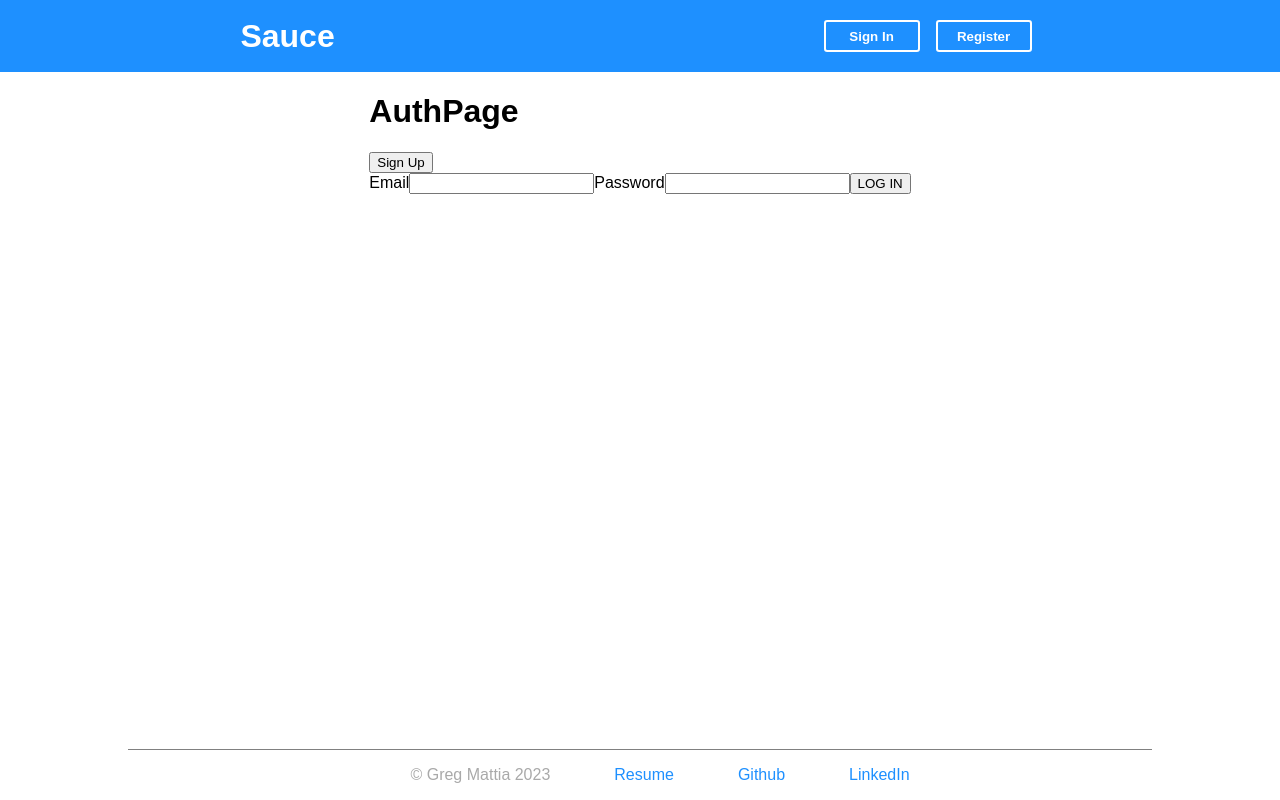
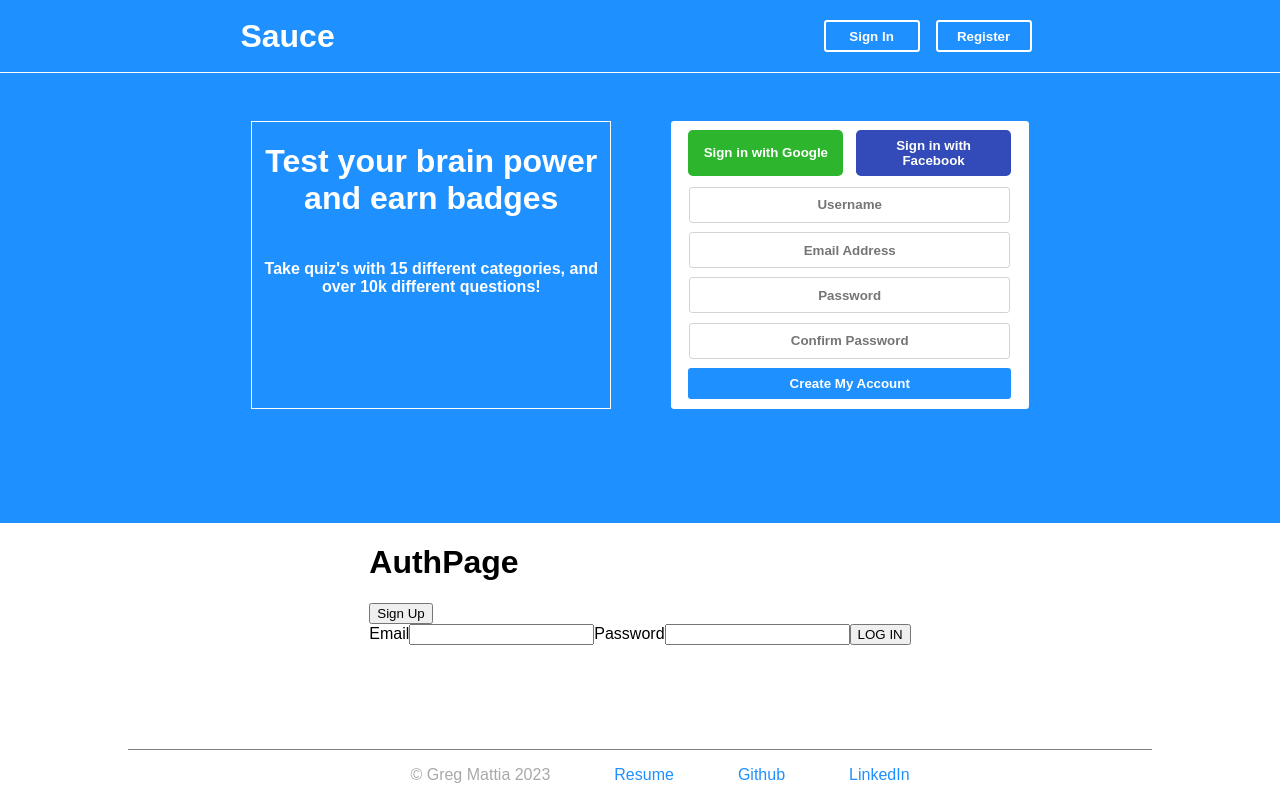
Before and after one commit to GJMattia/Q-CLIENT, a React (Vite) app: page /sauce in a window 1280 px wide. Built offline with nearby package versions, Linux system fonts and the light colour scheme.

Commit message:
styled create account div on front page, moved over assets from old component

```diff
--- a/src/components/App/App.jsx
+++ b/src/components/App/App.jsx
@@ -8,6 +8,7 @@ import Profile from '../Profile/Profile';
 import Sauce from '../Sauce/Sauce';
 import './App.css';
 import Footer from '../Footer/Footer';
+import Home from '../Home/Home';
 
 export default function App() {
   const [user, setUser] = useState(getUser())
@@ -25,6 +26,7 @@ export default function App() {
         </> :
         <>
           <NavBar1 />
+          <Home setUser={setUser} />
           <AuthPage setUser={setUser} />
           <Footer />
         </>
--- a/src/components/Auth/SignUpForm/SignUpForm.jsx
+++ b/src/components/Auth/SignUpForm/SignUpForm.jsx
@@ -1,56 +1,57 @@
-import { Component } from 'react'
-import { signUp } from '../../../../utilities/user-services'
+import React, { useState } from 'react';
+import { signUp } from '../../../../utilities/user-services';
 
-export default class SignUpForm extends Component {
-  state = {
+const SignUpForm = ({ setUser }) => {
+  const [formData, setFormData] = useState({
     name: '',
     email: '',
     password: '',
     confirm: '',
     error: ''
+  });
+
+  const handleChange = (evt) => {
+    setFormData({
+      ...formData,
+      [evt.target.name]: evt.target.value,
+      error: ''
+    });
   };
 
-  handleChange = (evt) => {
-    this.setState({
-      [evt.target.name]: evt.target.value,
-      error: ''
-    })
+  const handleSubmit = async (evt) => {
+    evt.preventDefault();
+    try {
+      const { error, confirm, ...data } = formData;
+
+      const user = await signUp(data);
+      setUser(user);
+    } catch (error) {
+      setFormData({ ...formData, error: 'Sign Up Failed - Try Again' });
     }
+  };
 
-  handleSubmit = async (evt) => {
-    evt.preventDefault()
-    try {
-      const formData = {...this.state}
+  const disable = formData.password !== formData.confirm;
 
-      delete formData.error
-      delete formData.confirm
-
-      const user = await signUp(formData)
-      this.props.setUser(user)
-    } catch (error) {
-      this.setState({ error: 'Sign Up Failed - Try Again' })
-    }
-  }
-
-  render() {
-    const disable = this.state.password !== this.state.confirm
   return (
     <div>
       <div className="form-container">
-          <form autoComplete="off" onSubmit={this.handleSubmit}>
+        <form autoComplete="off" onSubmit={handleSubmit}>
           <label>Name</label>
-            <input type="text" name="name" value={this.state.name} onChange={this.handleChange} required />
+          <input type="text" name="name" value={formData.name} onChange={handleChange} required />
           <label>Email</label>
-            <input type="email" name="email" value={this.state.email} onChange={this.handleChange} required />
+          <input type="email" name="email" value={formData.email} onChange={handleChange} required />
           <label>Password</label>
-            <input type="password" name="password" value={this.state.password} onChange={this.handleChange} required />
+          <input type="password" name="password" value={formData.password} onChange={handleChange} required />
           <label>Confirm</label>
-            <input type="password" name="confirm" value={this.state.confirm} onChange={this.handleChange} required />
-            <button type="submit" disabled={disable}>SIGN UP</button>
+          <input type="password" name="confirm" value={formData.confirm} onChange={handleChange} required />
+          <button type="submit" disabled={disable}>
+            SIGN UP
+          </button>
         </form>
       </div>
-        <p className="error-message">&nbsp;{this.state.error}</p>
+      <p className="error-message">&nbsp;{formData.error}</p>
     </div>
-    )
-  }
-}
+  );
+};
+
+export default SignUpForm;
--- /dev/null
+++ b/src/components/Home/Home.css
@@ -0,0 +1,100 @@
+.Home {
+    display: flex;
+    flex-direction: column;
+    justify-content: flex-start;
+    align-items: center;
+    width: 100%;
+    background-color: dodgerblue;
+}
+
+.SplitBox {
+    margin-top: 3rem;
+    width: 70%;
+    height: 18rem;
+    display: flex;
+    flex-direction: row;
+    justify-content: space-evenly;
+    margin-bottom: 4rem;
+}
+
+.BoxOne {
+    display: flex;
+    flex-direction: column;
+    justify-content: flex-start;
+    align-items: center;
+    text-align: center;
+    width: 40%;
+    color: white;
+    border: 1px solid white;
+
+}
+
+.BoxTwo {
+    display: flex;
+    flex-direction: column;
+    justify-content: space-around;
+    align-items: center;
+    text-align: center;
+    width: 40%;
+    background-color: white;
+    border-radius: .2rem;
+}
+
+.SignInOptions {
+    display: flex;
+    justify-content: space-between;
+    width: 90%;
+    margin-top: .5rem;
+}
+
+.SignInOptions>button {
+    cursor: pointer;
+    border: 0;
+    padding: .5rem;
+    width: 48%;
+    color: white;
+    font-weight: 900;
+    border-radius: .3rem;
+}
+
+.SignInOptions>button:nth-child(1) {
+    background-color: rgb(46, 181, 46);
+}
+
+.SignInOptions>button:nth-child(2) {
+    background-color: rgb(51, 75, 184)
+}
+
+
+.SignUpForm {
+    display: flex;
+    flex-direction: column;
+    justify-content: space-evenly;
+    align-items: center;
+    width: 100%;
+    height: 80%;
+}
+
+.SignUpForm>input {
+    font-weight: 900;
+    width: 88%;
+    height: 2rem;
+    border-radius: .2rem;
+    border: 1px solid lightgray;
+    text-align: center;
+}
+
+.CreateAccountBtn {
+    border-radius: .2rem;
+    color: white;
+    font-weight: 900;
+    background-color: dodgerblue;
+    border: 0;
+    padding: .5rem;
+    width: 90%;
+    cursor: pointer;
+}
+
+.CreateAccountBtn:hover {
+    background-color: darkblue;
+}
--- /dev/null
+++ b/src/components/Home/Home.jsx
@@ -0,0 +1,73 @@
+import './Home.css';
+import { useState } from 'react';
+import { signUp } from '../../../utilities/user-api';
+
+
+
+export default function Home({ setUser }) {
+
+    const [formData, setFormData] = useState({
+        name: '',
+        email: '',
+        password: '',
+        confirm: '',
+        error: ''
+    });
+
+    const handleChange = (evt) => {
+        setFormData({
+            ...formData,
+            [evt.target.name]: evt.target.value,
+            error: ''
+        });
+    };
+
+    const handleSubmit = async (evt) => {
+        evt.preventDefault();
+        try {
+            const { error, confirm, ...data } = formData;
+
+            const user = await signUp(data);
+            setUser(user);
+        } catch (error) {
+            setFormData({ ...formData, error: 'Sign Up Failed - Try Again' });
+        }
+    };
+
+    const disable = formData.password !== formData.confirm;
+
+    return (
+        <div className='Home'>
+            <div className='SplitBox'>
+
+                <div className='BoxOne'>
+                    <h1>Test your brain power and earn badges</h1>
+                    <h4>Take quiz's with 15 different categories, and over 10k different questions!</h4>
+                </div>
+
+
+
+                <div className='BoxTwo'>
+
+                    <div className='SignInOptions'>
+                        <button>Sign in with Google</button>
+                        <button>Sign in with Facebook</button>
+                    </div>
+                    <form className='SignUpForm' autoComplete="off" onSubmit={handleSubmit}>
+                        <input placeholder='Username' type="text" name="name" value={formData.name} onChange={handleChange} required />
+                        <input placeholder='Email Address' type="email" name="email" value={formData.email} onChange={handleChange} required />
+                        <input placeholder='Password' type="password" name="password" value={formData.password} onChange={handleChange} required />
+                        <input placeholder='Confirm Password' type="password" name="confirm" value={formData.confirm} onChange={handleChange} required />
+                        <button className='CreateAccountBtn' type="submit" disabled={disable}>
+                            Create My Account
+                        </button>
+                    </form>
+                </div>
+
+
+
+            </div>
+            <p className="error-message">&nbsp;{formData.error}</p>
+        </div>
+    )
+}
--- a/src/components/NavBars/NavBar1/NavBar1.css
+++ b/src/components/NavBars/NavBar1/NavBar1.css
@@ -6,6 +6,7 @@
     width: 100%;
     background-color: dodgerblue;
     height: 4.5rem;
+    border-bottom: 1px solid white;
 }
 
 
```
Lines whose indentation alone changed are shown as unchanged.
